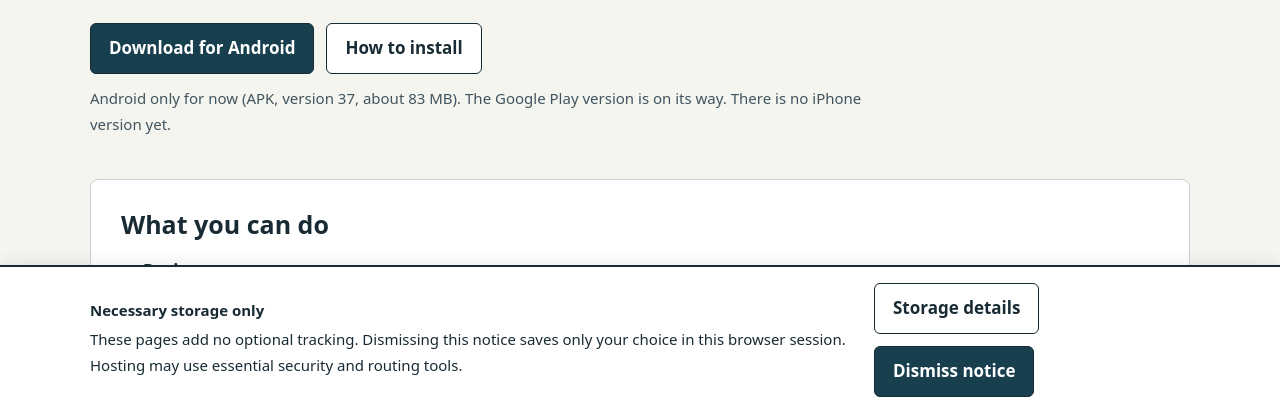
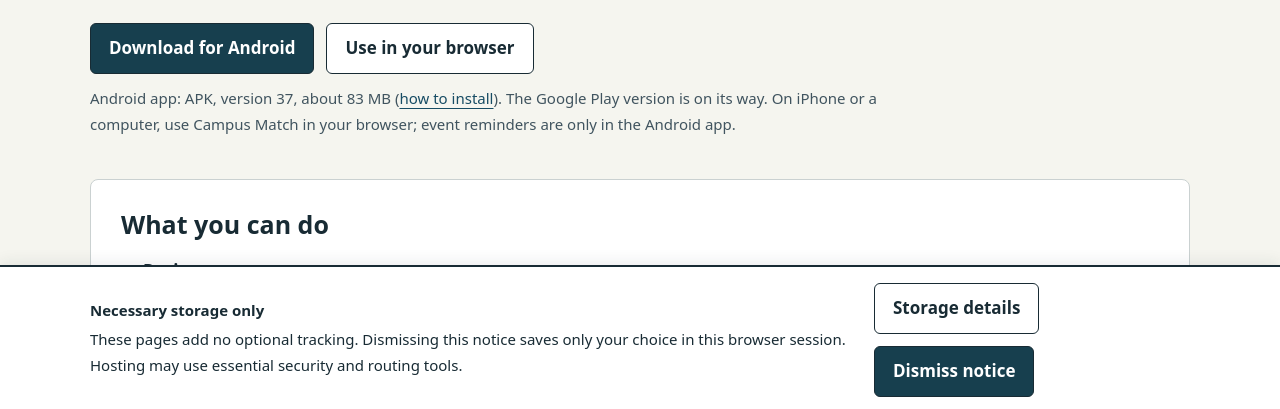
Before and after one commit to charles123-droid/campus-match-site, a plain HTML site: page index.html in a window 1280 px wide. Shown: the part 387-796 px from the top of the page. Drawn offline with Linux system fonts and the light colour scheme.

Commit message:
Home page: Use in your browser button for app.campusmatch.co.ke
Co-Authored-By: Claude Opus 5.5 <noreply@anthropic.com>

```diff
--- a/index.html
+++ b/index.html
@@ -16,8 +16,8 @@ footer{margin-top:36px;padding:28px 0;border-top:1px solid var(--line);font-size
 <body><a class="skip" href="#main">Skip to main content</a><header><div class="wrap"><a class="brand" href="index.html" aria-current="page"><span class="mark" aria-hidden="true">CM</span><span>Campus Match</span></a><nav aria-label="Site"><a href="#download">Download</a><a href="#install">How to install</a><a href="#safety">Safety</a><a href="privacy.html">Privacy Policy</a><a href="terms.html">Terms of Service</a><a href="child-safety.html">Child Safety Standards</a></nav></div></header>
 <div class="wrap">
 <div class="hero home-hero"><p class="eyebrow">For Maseno University students · 18+</p><h1>Meet students on your campus</h1><p class="summary">Campus Match helps Maseno students find dates, friends, study buddies and people to learn new skills from. It is free to download and use.</p>
-<div class="cta" id="download"><a class="action" href="https://github.com/charles123-droid/campus-match-site/releases/latest/download/campus-match.apk">Download for Android</a><a class="action secondary" href="#install">How to install</a></div>
-<p class="date">Android only for now (APK, version 37, about 83 MB). The Google Play version is on its way. There is no iPhone version yet.</p></div>
+<div class="cta" id="download"><a class="action" href="https://github.com/charles123-droid/campus-match-site/releases/latest/download/campus-match.apk">Download for Android</a><a class="action secondary" href="https://app.campusmatch.co.ke/">Use in your browser</a></div>
+<p class="date">Android app: APK, version 37, about 83 MB (<a href="#install">how to install</a>). The Google Play version is on its way. On iPhone or a computer, use Campus Match in your browser; event reminders are only in the Android app.</p></div>
 <main id="main">
 <section aria-labelledby="what"><h2 id="what">What you can do</h2>
 <ul class="features">
```
